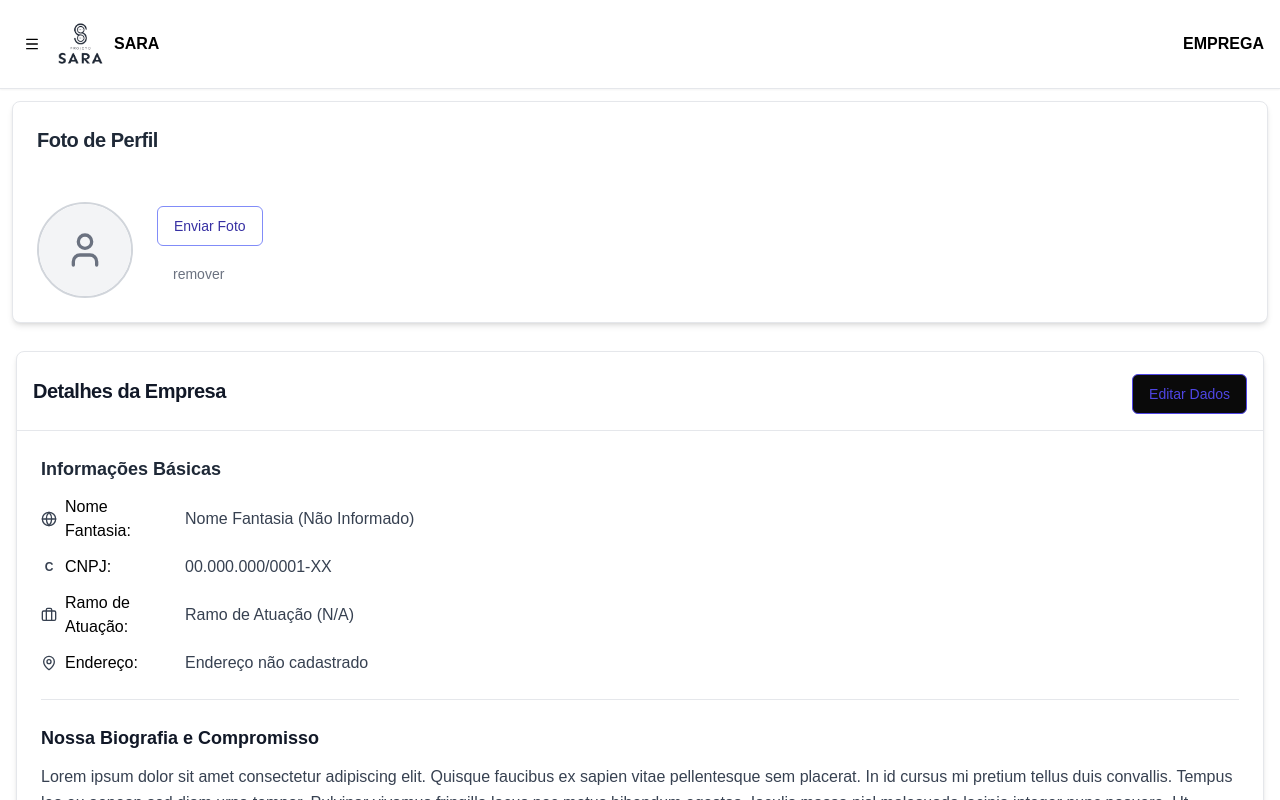
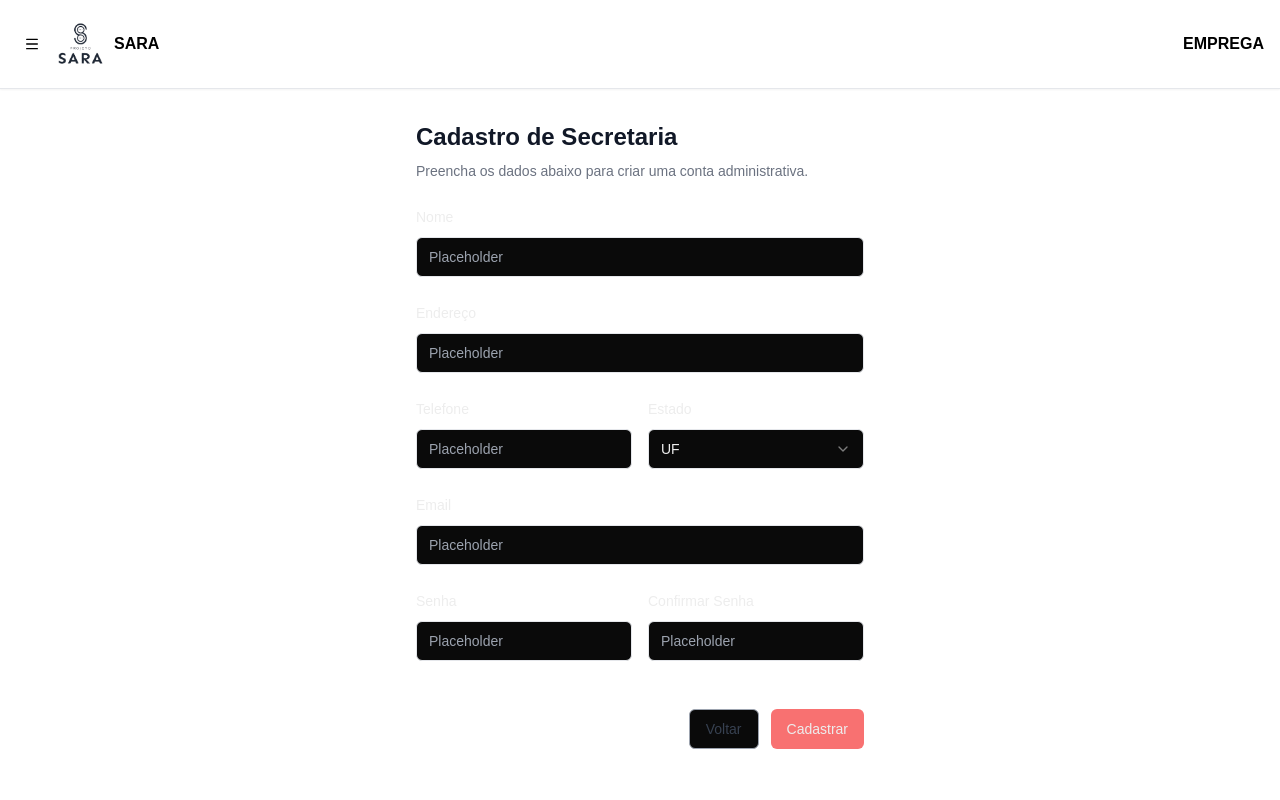
Before and after one commit to zauns/projeto-sara-frontend, a Next.js app: page /sandbox in a window 1280 px wide. Shown: the top 800 px of the page. Built offline with nearby package versions, Linux system fonts and the light colour scheme.

Commit message:
"Criado componente de formulário de registro para secretaria"

```diff
--- a/src/app/sandbox/page.tsx
+++ b/src/app/sandbox/page.tsx
@@ -8,6 +8,7 @@ import { CurriculumForm } from '@/components/core/curriculum-form';
 import { CurriculumDisplay } from '@/components/core/curriculum-display';
 import { CompanyRegistrationForm } from '@/components/core/company-registration-form';
 import { CompanyDetailsCard } from '@/components/core/company-details-card';
+import { SecretariaRegistrationForm } from '@/components/core/secretaria-registration-form';
 
 
 export default function SandboxPage() {
@@ -45,8 +46,8 @@ export default function SandboxPage() {
       />
       */}
 
-      <ProfilePhotoCard />
-      <CompanyDetailsCard />
+      {/*<ProfilePhotoCard />*/}
+      {/*<CompanyDetailsCard />*/}
 
       {/*<UserDetailsCard />*/}
 
@@ -56,6 +57,9 @@ export default function SandboxPage() {
       {/*<CurriculumDisplay />*/}
 
       {/*<CompanyRegistrationForm />*/}
+
+      <SecretariaRegistrationForm />
+
     </div>
   );
 }
--- /dev/null
+++ b/src/components/core/secretaria-registration-form.tsx
@@ -0,0 +1,146 @@
+"use client";
+
+import { useState } from 'react';
+import { useRouter } from 'next/navigation';
+import { Button } from "@/components/ui/button";
+import { Input } from "@/components/ui/input";
+import { Label } from "@/components/ui/label";
+import {
+    Select,
+    SelectContent,
+    SelectItem,
+    SelectTrigger,
+    SelectValue,
+} from "@/components/ui/select";
+import { CompanyRegistrationSuccessDialog } from '@/components/core/company-registration-dialogue';
+
+export function SecretariaRegistrationForm() {
+
+    const [showSuccessDialog, setShowSuccessDialog] = useState(false);
+    const router = useRouter();
+
+    const handleSubmit = async (event: React.FormEvent<HTMLFormElement>) => {
+        event.preventDefault();
+        console.log("Formulário de Secretaria enviado!");
+        setShowSuccessDialog(true);
+    };
+
+    const handleGoToLogin = (path: string) => {
+        setShowSuccessDialog(false);
+        router.push(path);
+    };
+
+    return (
+        <div className="w-full max-w-lg mx-auto p-4 md:p-8">
+
+            <form className="space-y-6" onSubmit={handleSubmit}>
+
+                <div className="space-y-2 text-center md:text-left">
+                    <h2 className="text-2xl font-bold text-gray-900">Cadastro de Secretaria</h2>
+                    <p className="text-sm text-gray-500">Preencha os dados abaixo para criar uma conta administrativa.</p>
+                </div>
+
+                {/* Nome */}
+                <div className="space-y-2">
+                    <Label htmlFor="name">Nome</Label>
+                    <Input id="name" placeholder="Placeholder" required />
+                </div>
+
+                {/* Endereço */}
+                <div className="space-y-2">
+                    <Label htmlFor="address">Endereço</Label>
+                    <Input id="address" placeholder="Placeholder" required />
+                </div>
+
+                {/* Grid telefone e estado */}
+                <div className="grid grid-cols-1 md:grid-cols-2 gap-4">
+                    <div className="space-y-2">
+                        <Label htmlFor="phone">Telefone</Label>
+                        <Input id="phone" type="tel" placeholder="Placeholder" required />
+                    </div>
+                    <div className="space-y-2">
+                        <Label htmlFor="state">Estado</Label>
+                        <Select required>
+                            <SelectTrigger id="state">
+                                <SelectValue placeholder="UF" />
+                            </SelectTrigger>
+                            <SelectContent className="bg-white max-h-[200px]">
+                                <SelectItem value="ES">Espírito Santo</SelectItem>
+                                <SelectItem value="MG">Minas Gerais</SelectItem>
+                                <SelectItem value="RJ">Rio de Janeiro</SelectItem>
+                                <SelectItem value="SP">São Paulo</SelectItem>
+                                <SelectItem value="PR">Paraná</SelectItem>
+                                <SelectItem value="RS">Rio Grande do Sul</SelectItem>
+                                <SelectItem value="SC">Santa Catarina</SelectItem>
+                                <SelectItem value="DF">Distrito Federal</SelectItem>
+                                <SelectItem value="GO">Goiás</SelectItem>
+                                <SelectItem value="MT">Mato Grosso</SelectItem>
+                                <SelectItem value="MS">Mato Grosso do Sul</SelectItem>
+                                <SelectItem value="AL">Alagoas</SelectItem>
+                                <SelectItem value="BA">Bahia</SelectItem>
+                                <SelectItem value="CE">Ceará</SelectItem>
+                                <SelectItem value="MA">Maranhão</SelectItem>
+                                <SelectItem value="PB">Paraíba</SelectItem>
+                                <SelectItem value="PE">Pernambuco</SelectItem>
+                                <SelectItem value="PI">Piauí</SelectItem>
+                                <SelectItem value="RN">Rio Grande do Norte</SelectItem>
+                                <SelectItem value="SE">Sergipe</SelectItem>
+                                <SelectItem value="AC">Acre</SelectItem>
+                                <SelectItem value="AP">Amapá</SelectItem>
+                                <SelectItem value="AM">Amazonas</SelectItem>
+                                <SelectItem value="PA">Pará</SelectItem>
+                                <SelectItem value="RO">Rondônia</SelectItem>
+                                <SelectItem value="RR">Roraima</SelectItem>
+                                <SelectItem value="TO">Tocantins</SelectItem>
+                            </SelectContent>
+                        </Select>
+                    </div>
+                </div>
+
+                {/* Email */}
+                <div className="space-y-2">
+                    <Label htmlFor="email">Email</Label>
+                    <Input id="email" type="email" placeholder="Placeholder" required />
+                </div>
+
+                {/* Grid senha e Confirmar Senha */}
+                <div className="grid grid-cols-1 md:grid-cols-2 gap-4">
+                    <div className="space-y-2">
+                        <Label htmlFor="password">Senha</Label>
+                        <Input id="password" type="password" placeholder="Placeholder" required />
+                    </div>
+                    <div className="space-y-2">
+                        <Label htmlFor="confirmPassword">Confirmar Senha</Label>
+                        <Input id="confirmPassword" type="password" placeholder="Placeholder" required />
+                    </div>
+                </div>
+
+                {/* Botões */}
+                <div className="flex flex-col-reverse md:flex-row justify-end gap-3 pt-6">
+                    <Button
+                        type="button"
+                        variant="outline"
+                        className="w-full md:w-auto border-gray-400 text-gray-700 hover:bg-gray-100"
+                        onClick={() => router.back()}
+                    >
+                        Voltar
+                    </Button>
+                    <Button
+                        type="submit"
+                        variant="destructive"
+                        className="w-full md:w-auto bg-red-400 hover:bg-red-500"
+                    >
+                        Cadastrar
+                    </Button>
+                </div>
+
+            </form>
+
+            <CompanyRegistrationSuccessDialog
+                isOpen={showSuccessDialog}
+                onClose={() => setShowSuccessDialog(false)}
+                onGoToLogin={handleGoToLogin}
+            />
+        </div>
+    );
+}
```
